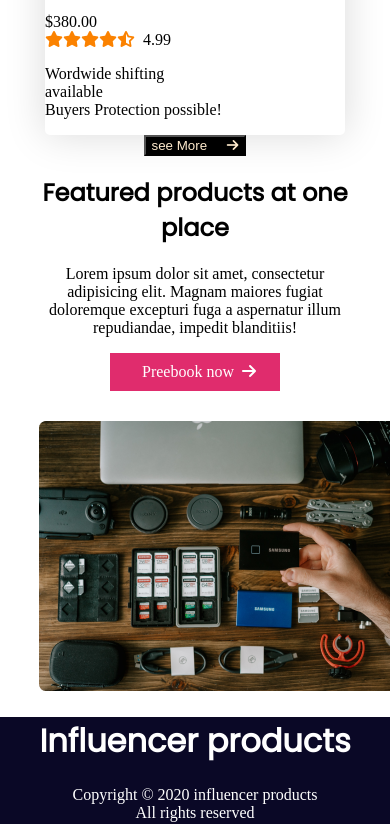
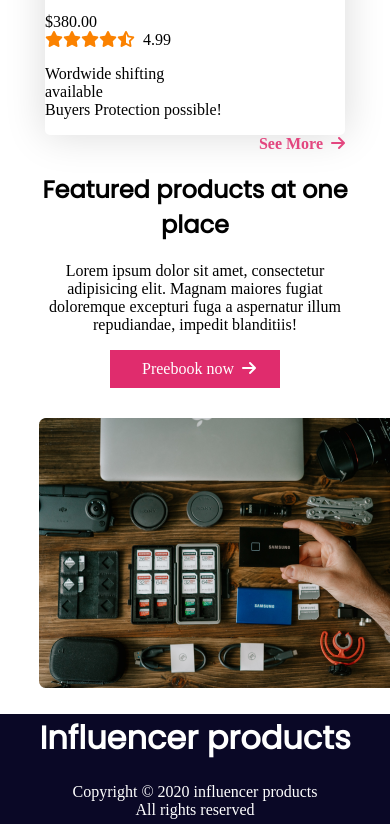
Before and after one commit to AkiburNeowaz/influencer-gear-assignment2, a plain HTML site: page index.html in a window 390 px wide. Shown: the part 5140-5964 px from the top of the page. Drawn offline with Linux system fonts and the light colour scheme.

Commit message:
see button add

```diff
--- a/index.html
+++ b/index.html
@@ -383,26 +383,11 @@
 
 
 
-            <div class="see-more">
-                <button>see More <span><i class="fas fa-arrow-right"></i></span></button>
+            <div class="see-button">
+                <a class="anchor-button" href="#">See More<i class="fas fa-arrow-right"></i></a>
             </div>
 
-
-
-
-
-
-
-
-
-
-
-
         </section>
-
-
-
-
 
 
         <!-- collection section end -->
--- a/styles/style.css
+++ b/styles/style.css
@@ -1,8 +1,3 @@
-{
-
-    box-sizing: border-box;
-  }
-
 body{
   margin: 0px;
   padding: 0px;
@@ -19,7 +14,6 @@
 display: flex;
 
 }
-
 /* nav starts */
 nav {
   display: flex;
@@ -153,6 +147,7 @@
 display: flex;
 justify-content: end;
 }
+
 /* feature */
 
 .feature-section{
@@ -160,18 +155,22 @@
 display: grid;
 grid-template-columns: 1fr 1fr;
 }
+
 .feature-details a{
 text-decoration: none;
 background-color: #E02C6D;
 color:white ;
 padding: 10px 24px;
 }
+
 .fa-arrow-right{margin-left: 8px;}
 .feature-image img{
 height: 80%;
    width: 80%;
 
 }
+
+
 /* footer */
 
 footer{
@@ -217,13 +216,6 @@
 
 
 
-
-
-
-
-
-
-
 .product-collection .collection{
 
 
@@ -233,16 +225,7 @@
 
   }
 
-    .see-more{
 
-    display: flex;
-    justify-content:center ;
-
-    }
-    .see-more button{
-  background-color: black;
-  color:blanchedalmond;
-    }
   .feature-section{
  display: flex;
  flex-direction: column-reverse;
@@ -250,6 +233,7 @@
  width: 80%;
  padding: 0;
     }
+
     .feature-image img{
      height: 300px;
      width: 300px;
@@ -259,5 +243,15 @@
       display: inline-block;
       margin-bottom: 30px;
     }
+}
+.see-button{
+  display: flex;
+  justify-content: end;
 
 }
+.anchor-button{
+  font-weight: bold;
+  font-size: 16px;
+  text-decoration: none;
+  color: rgba(224, 44, 109, 0.87);
+}
```
Lines whose indentation alone changed are shown as unchanged.
